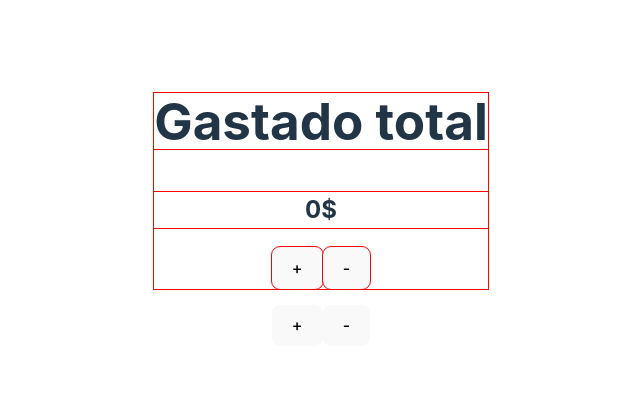
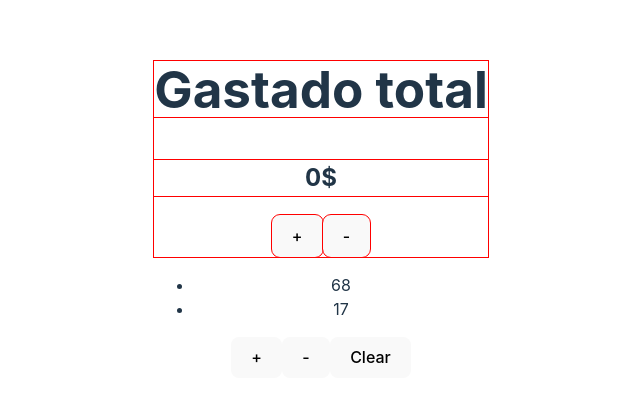
Before and after one commit to marialapc/my-expenses, a React (Vite) app: page / in a window 1280 px wide. Shown: the part 202-604 px from the top of the page, without its empty margins (319-959 px from the left). Built offline with nearby package versions, Linux system fonts and the light colour scheme.

Commit message:
add a random expense, a max amount and a clear button

```diff
--- a/src/components/ExpensesList/ExpensesList.jsx
+++ b/src/components/ExpensesList/ExpensesList.jsx
@@ -1,23 +1,45 @@
 import { useState } from "react";
 
-const expense = {
-  amount: 100,
-};
+function getRandomInt(max) {
+  return Math.floor(Math.random() * max);
+}
+
+function createRandomExpense() {
+  const expense = { amount: getRandomInt(100) };
+  return expense;
+}
+
+const maxExpenses = 4;
 
 const ExpensesList = () => {
-  const [expenses, setExpenses] = useState([]);
+  const [expenses, setExpenses] = useState([
+    createRandomExpense(),
+    createRandomExpense(),
+  ]);
 
   const handleAddExpense = () => {
-    //añadir expense aleatorio, max de cantidades, button clear
-    setExpenses((oldExpenses) => {
-      return [...oldExpenses, expense];
-    });
+    if (expenses.length < maxExpenses) {
+      const randomExpense = createRandomExpense();
+      setExpenses((oldExpenses) => {
+        return [...oldExpenses, randomExpense];
+      });
+    }
   };
 
   const handleDeleteExpense = () => {
     setExpenses((oldExpenses) => {
       const copied = [...oldExpenses];
       copied.pop();
+
+      return copied;
+    });
+  };
+
+  const handleClearExpenses = () => {
+    //volver al estado inicial
+    setExpenses((oldExpenses) => {
+      let copied = [...oldExpenses];
+      copied = [];
 
       return copied;
     });
@@ -32,6 +54,7 @@ const ExpensesList = () => {
       </ul>
       <button onClick={handleAddExpense}>+</button>
       <button onClick={handleDeleteExpense}>-</button>
+      <button onClick={handleClearExpenses}>Clear</button>
     </>
   );
 };
```
